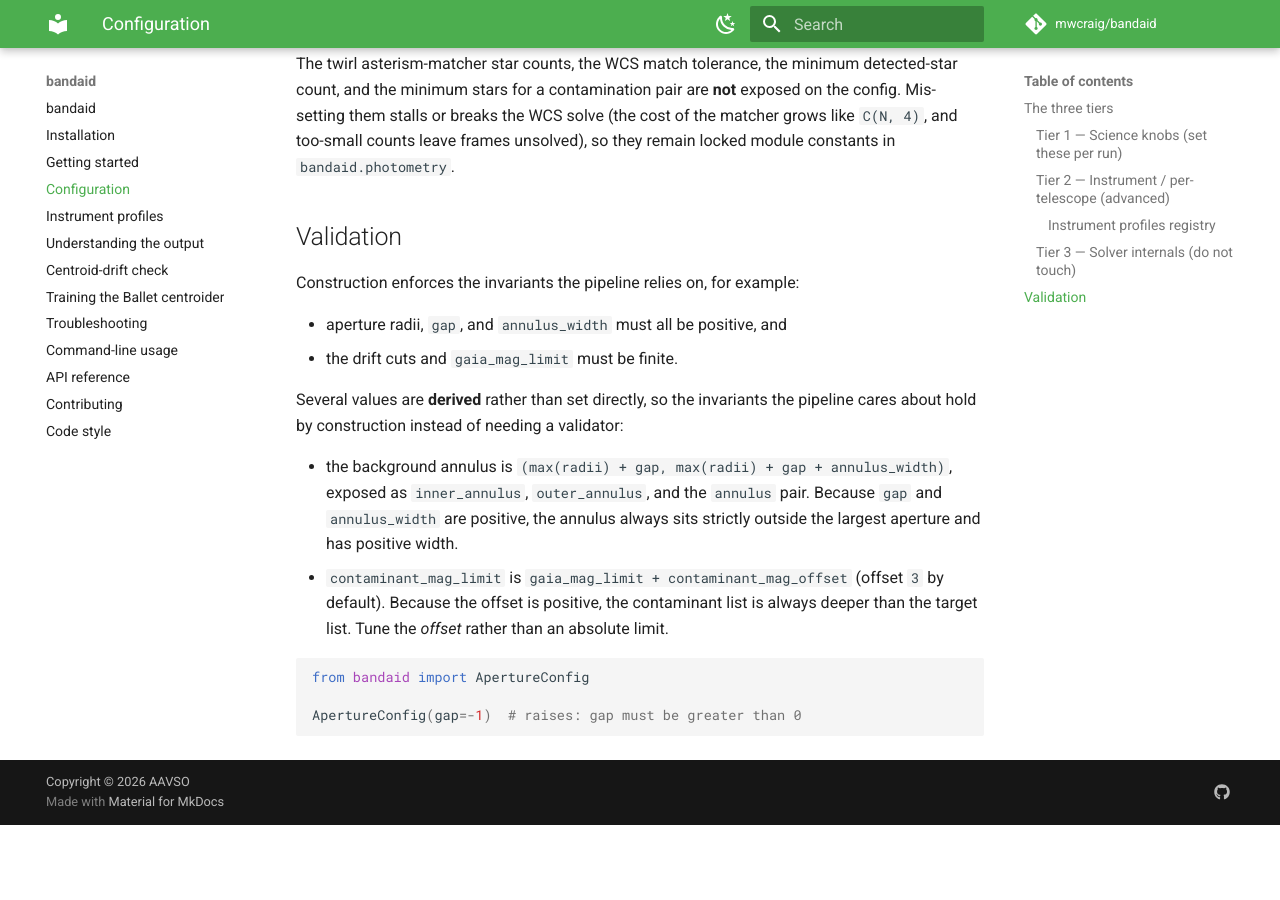
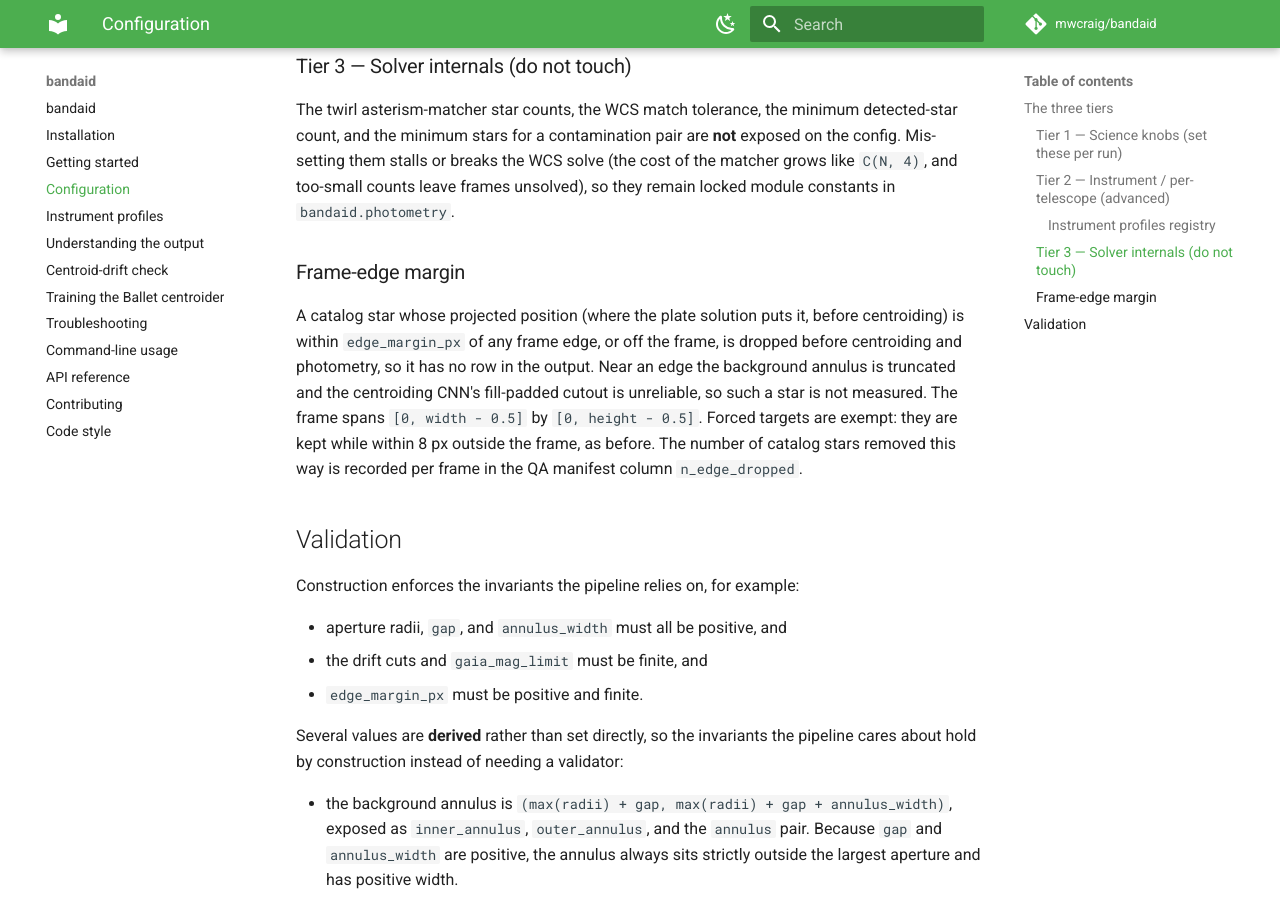
Before and after one commit to mwcraig/bandaid, an MkDocs documentation site: the page built from docs/configuration.md, in a window 1280 px wide and 900 px high, scrolled down 4012 px. Built offline with MkDocs 1.6.1 and Material for MkDocs 9.7.7, drawn with Linux system fonts in a browser that asks for light colours; comment, search, counter and statistics services are not loaded; before the commit the page ends 4837 px from its top, so only the background shows below that; some of the changed text lies outside the part shown.

Commit message:
Add the edge_margin_px setting to PhotometryConfig
Positive finite pixel margin, default 10.0, documented in the configuration
guide. Nothing reads it yet.

Claude-Session: https://claude.ai/code/session_01T4bLEhiRzyCdhPVMoWXHEf

```diff
--- a/docs/configuration.md
+++ b/docs/configuration.md
@@ -43,17 +43,18 @@ The knobs fall into three groups by how safe they are to change.
 
 These are ordinary analysis choices and are safe to set for any run.
 
-| Sub-config         | Field                    | Default  | Meaning                                                             |
-| ------------------ | ------------------------ | -------- | ------------------------------------------------------------------- |
-| `apertures`        | `radii`                  | `(1.0,)` | Aperture radii, in units of FWHM                                    |
-| `apertures`        | `gap`                    | `4.0`    | FWHM gap between largest aperture and annulus                       |
-| `apertures`        | `annulus_width`          | `3.0`    | Radial width of the background annulus, in FWHM                     |
-| `source_selection` | `gaia_mag_limit`         | `15.0`   | Magnitude limit for the photometry targets                          |
-| `source_selection` | `contaminant_mag_offset` | `3.0`    | Contaminant-catalog depth below `gaia_mag_limit`                    |
-| `source_selection` | `min_snr`                | `2.0`    | Minimum SNR a star must have to reach the output                    |
-| `source_selection` | `gaia_row_limit`         | `10000`  | Base maximum rows the Gaia query may return (scaled with cone area) |
-| `drift`            | `drift_tolerance_fwhm`   | `1.0`    | Max centroid drift, in FWHM                                         |
-| `drift`            | `drift_cap_pix`          | `4.0`    | Absolute pixel cap on centroid drift                                |
+| Sub-config         | Field                    | Default  | Meaning                                                                     |
+| ------------------ | ------------------------ | -------- | --------------------------------------------------------------------------- |
+| `apertures`        | `radii`                  | `(1.0,)` | Aperture radii, in units of FWHM                                            |
+| `apertures`        | `gap`                    | `4.0`    | FWHM gap between largest aperture and annulus                               |
+| `apertures`        | `annulus_width`          | `3.0`    | Radial width of the background annulus, in FWHM                             |
+| `source_selection` | `gaia_mag_limit`         | `15.0`   | Magnitude limit for the photometry targets                                  |
+| `source_selection` | `contaminant_mag_offset` | `3.0`    | Contaminant-catalog depth below `gaia_mag_limit`                            |
+| `source_selection` | `min_snr`                | `2.0`    | Minimum SNR a star must have to reach the output                            |
+| `source_selection` | `gaia_row_limit`         | `10000`  | Base maximum rows the Gaia query may return (scaled with cone area)         |
+| `drift`            | `drift_tolerance_fwhm`   | `1.0`    | Max centroid drift, in FWHM                                                 |
+| `drift`            | `drift_cap_pix`          | `4.0`    | Absolute pixel cap on centroid drift                                        |
+| (top level)        | `edge_margin_px`         | `10.0`   | Catalog stars projected within this many pixels of an edge are not measured |
 
 ### Tier 2 — Instrument / per-telescope (advanced)
 
@@ -145,12 +146,25 @@ exposed on the config. Mis-setting them stalls or breaks the WCS solve (the cost
 of the matcher grows like `C(N, 4)`, and too-small counts leave frames unsolved),
 so they remain locked module constants in `bandaid.photometry`.
 
+### Frame-edge margin
+
+A catalog star whose projected position (where the plate solution puts it,
+before centroiding) is within `edge_margin_px` of any frame edge, or off the
+frame, is dropped before centroiding and photometry, so it has no row in the
+output. Near an edge the background annulus is truncated and the centroiding
+CNN's fill-padded cutout is unreliable, so such a star is not measured. The
+frame spans `[0, width - 0.5]` by `[0, height - 0.5]`. Forced targets are exempt:
+they are kept while within 8 px outside the frame, as before. The number of
+catalog stars removed this way is recorded per frame in the QA manifest column
+`n_edge_dropped`.
+
 ## Validation
 
 Construction enforces the invariants the pipeline relies on, for example:
 
 - aperture radii, `gap`, and `annulus_width` must all be positive, and
-- the drift cuts and `gaia_mag_limit` must be finite.
+- the drift cuts and `gaia_mag_limit` must be finite, and
+- `edge_margin_px` must be positive and finite.
 
 Several values are **derived** rather than set directly, so the invariants the
 pipeline cares about hold by construction instead of needing a validator:
```
Also changed, not shown: 1 other file.
